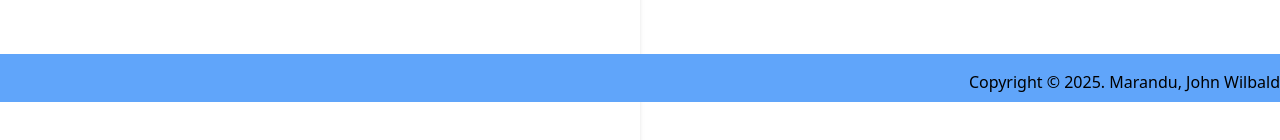
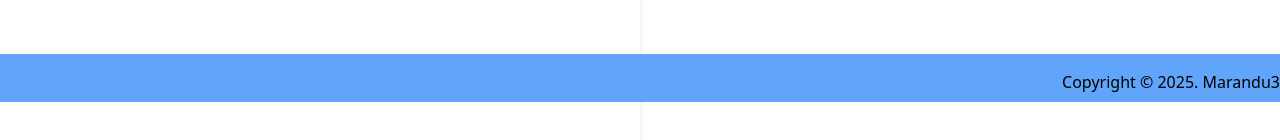
Before and after one commit to marandu3/PORTIFOLIO, a React (Vite) app: page / in a window 1280 px wide. Shown: the part 698-838 px from the top of the page. Built offline with nearby package versions, Linux system fonts and the light colour scheme.

Commit message:
reduced name

```diff
--- a/src/components/Landing.jsx
+++ b/src/components/Landing.jsx
@@ -122,7 +122,7 @@ function Home() {
                 }
               />
         </div>
-        <p className="mt-2  text-black">Copyright &copy; 2025. Marandu, John Wilbald</p>
+        <p className="mt-2  text-black">Copyright &copy; 2025. Marandu3</p>
       </footer>
 
       {/* QR Code Modal */}
```
